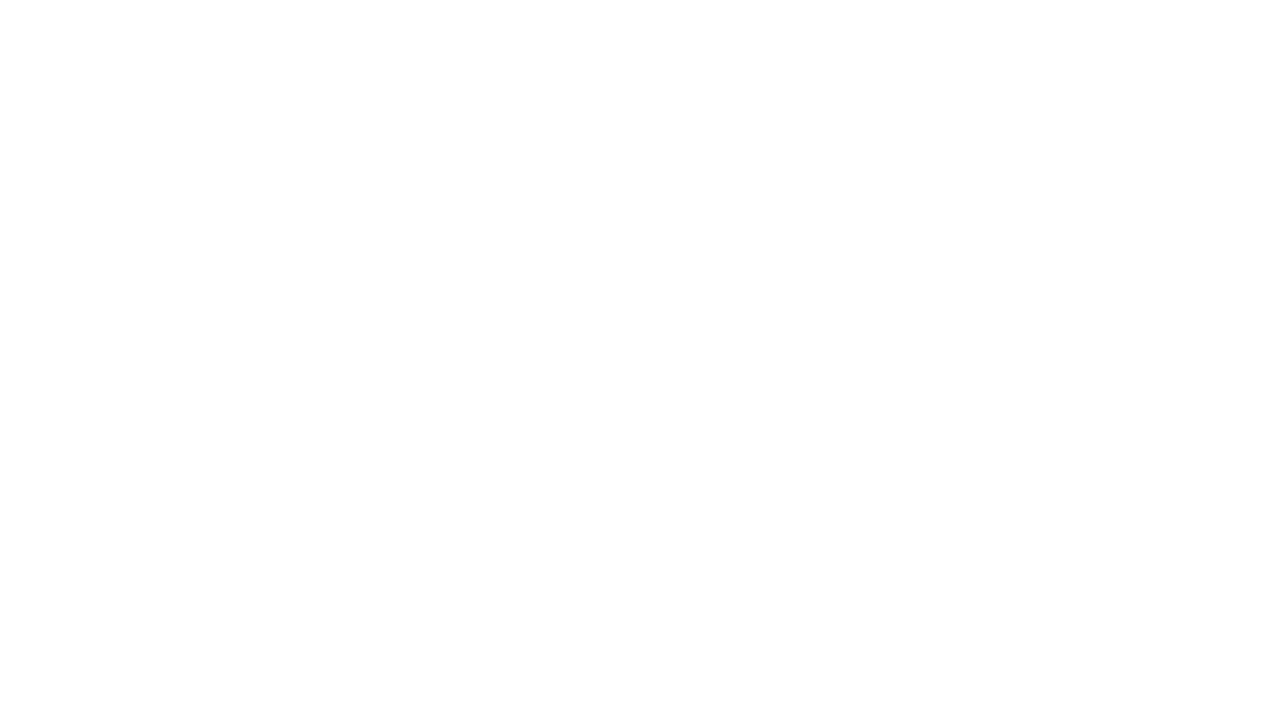
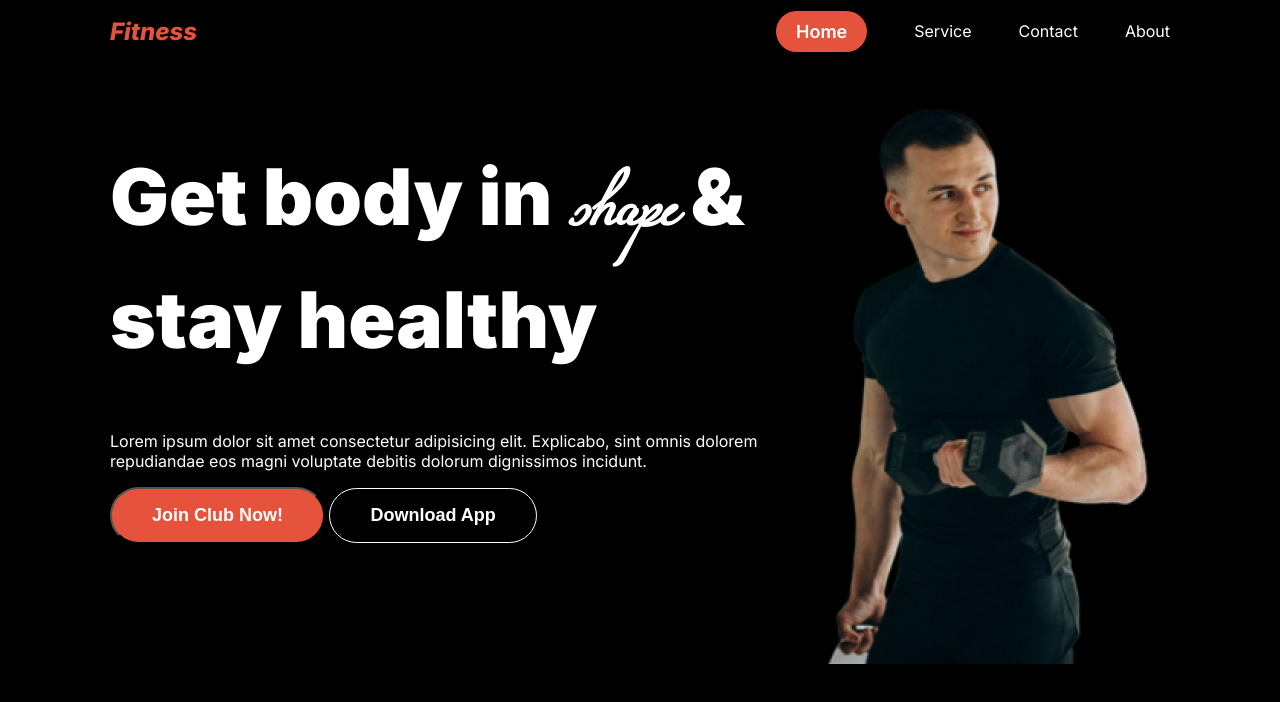
Before and after one commit to Raka-403/second-assignment, a plain HTML site: page index.html in a window 1280 px wide. Drawn offline with Linux system fonts and the light colour scheme.

Commit message:
hero section half done

```diff
--- a/css/styels.css
+++ b/css/styels.css
@@ -0,0 +1,116 @@
+@font-face {
+  font-family: miama;
+  src: url(../fonts/miama.regular.ttf);
+}
+body {
+  font-family: "Inter", system-ui;
+  background-color: black;
+  color: white;
+}
+.container {
+  width: 1060px;
+  margin: 0 auto;
+}
+
+.btn_primary {
+  background: rgb(230, 83, 60);
+  border-radius: 46px;
+  font-weight: 600;
+  font-size: 18px;
+  padding: 10px 20px;
+}
+
+.header {
+  display: flex;
+  flex-direction: row;
+  width: 1060px;
+  height: 46px;
+  justify-content: space-between;
+  margin: 0 auto;
+}
+
+.nav_list {
+  list-style-type: none;
+  display: flex;
+  flex-direction: row;
+  text-decoration: none;
+  gap: 47px;
+}
+
+.nav_list a {
+  text-decoration: none;
+  color: rgb(255, 255, 255);
+}
+.Fitness {
+  color: rgb(230, 83, 60);
+  font-size: 2.25rem;
+  font-weight: 800;
+}
+*/ body {
+  font-family: "Inter", system-ui;
+  width: 1060px;
+  margin: 0 auto;
+  background-color: black;
+  color: white;
+}
+.btn_primary {
+  background: rgb(230, 83, 60);
+  border-radius: 42px;
+  font-weight: 600;
+  font-size: 18px;
+  padding: 16px 40px;
+  color: white;
+}
+
+.active {
+  background: rgb(230, 83, 60);
+  border-radius: 46px;
+  font-weight: 600;
+  font-size: 18px;
+  padding: 10px 20px;
+}
+.header {
+  display: flex;
+  justify-content: space-between;
+  align-items: center;
+  /* width: 1060px; */
+}
+.nav_list {
+  list-style-type: none;
+  display: flex;
+  gap: 47px;
+  display: flex;
+  align-items: center;
+}
+
+.nav_list li a {
+  text-decoration: none;
+  color: rgb(255, 255, 255);
+}
+
+.nav_logo {
+  color: rgb(230, 83, 60);
+  font-weight: 800;
+  font-style: italic;
+}
+/* hero section */
+.hero_section {
+  display: flex;
+  margin: 30px auto;
+}
+.hero_section__text {
+  text-align: left;
+}
+.hero_h1 {
+  font-weight: 900;
+  font-size: 78px;
+}
+.btn_transparent {
+  border-radius: 42px;
+  font-weight: 600;
+  font-size: 18px;
+  padding: 16px 40px;
+  background: transparent;
+  color: white;
+  border: 1px solid white;
+}
--- a/index.html
+++ b/index.html
@@ -1,20 +1,65 @@
 <!DOCTYPE html>
 <html lang="en">
-<head>
-    <meta charset="UTF-8">
-    <meta name="viewport" content="width=device-width, initial-scale=1.0">
+  <head>
+    <meta charset="UTF-8" />
+    <meta name="viewport" content="width=device-width, initial-scale=1.0" />
     <title>second assignment</title>
-<link rel="stylesheet" href="css/styels.css">
-</head>
-<body>
-    <header>
 
+    <link rel="preconnect" href="https://fonts.googleapis.com" />
+    <link rel="preconnect" href="https://fonts.gstatic.com" crossorigin />
+    <link
+      href="https://fonts.googleapis.com/css2?family=Inter:ital,opsz,wght@0,14..32,100..900;1,14..32,100..900&display=swap"
+      rel="stylesheet"
+    />
+
+    <link rel="stylesheet" href="css/styels.css" />
+  </head>
+  <body>
+    <!-- Header Section Start -->
+    <header class="header">
+      <h2 class="nav_logo">Fitness</h2>
+      <nav>
+        <ul class="nav_list">
+          <li class="active">
+            <a href="">Home</a>
+          </li>
+          <li class="">
+            <a href="">Service</a>
+          </li>
+          <li>
+            <a href="">Contact</a>
+          </li>
+          <li>
+            <a href="">About</a>
+          </li>
+        </ul>
+      </nav>
     </header>
-    <main>
+    <!-- Header section End -->
+    <!-- Hero Section Start  -->
 
-    </main>
-    <footer>
-
-    </footer>
-</body>
+    <section class="hero_section container">
+      <div class="hero_section__text">
+        <h1 class="hero_h1">
+          Get body in
+          <span style="font-family: 'miama'">shape</span>
+          & stay healthy
+        </h1>
+        <p>
+          Lorem ipsum dolor sit amet consectetur adipisicing elit. Explicabo,
+          sint omnis dolorem repudiandae eos magni voluptate debitis dolorum
+          dignissimos incidunt.
+        </p>
+        <div>
+          <button class="btn_primary">Join Club Now!</button>
+          <button class="btn_transparent">Download App</button>
+        </div>
+      </div>
+      <div>
+        <img src="images/Images 2.png" alt="" />
+      </div>
+    </section>
+    <!-- Hero Section End  -->
+    <footer></footer>
+  </body>
 </html>
```
Also changed, not shown: fonts/miama.regular.ttf (added).
